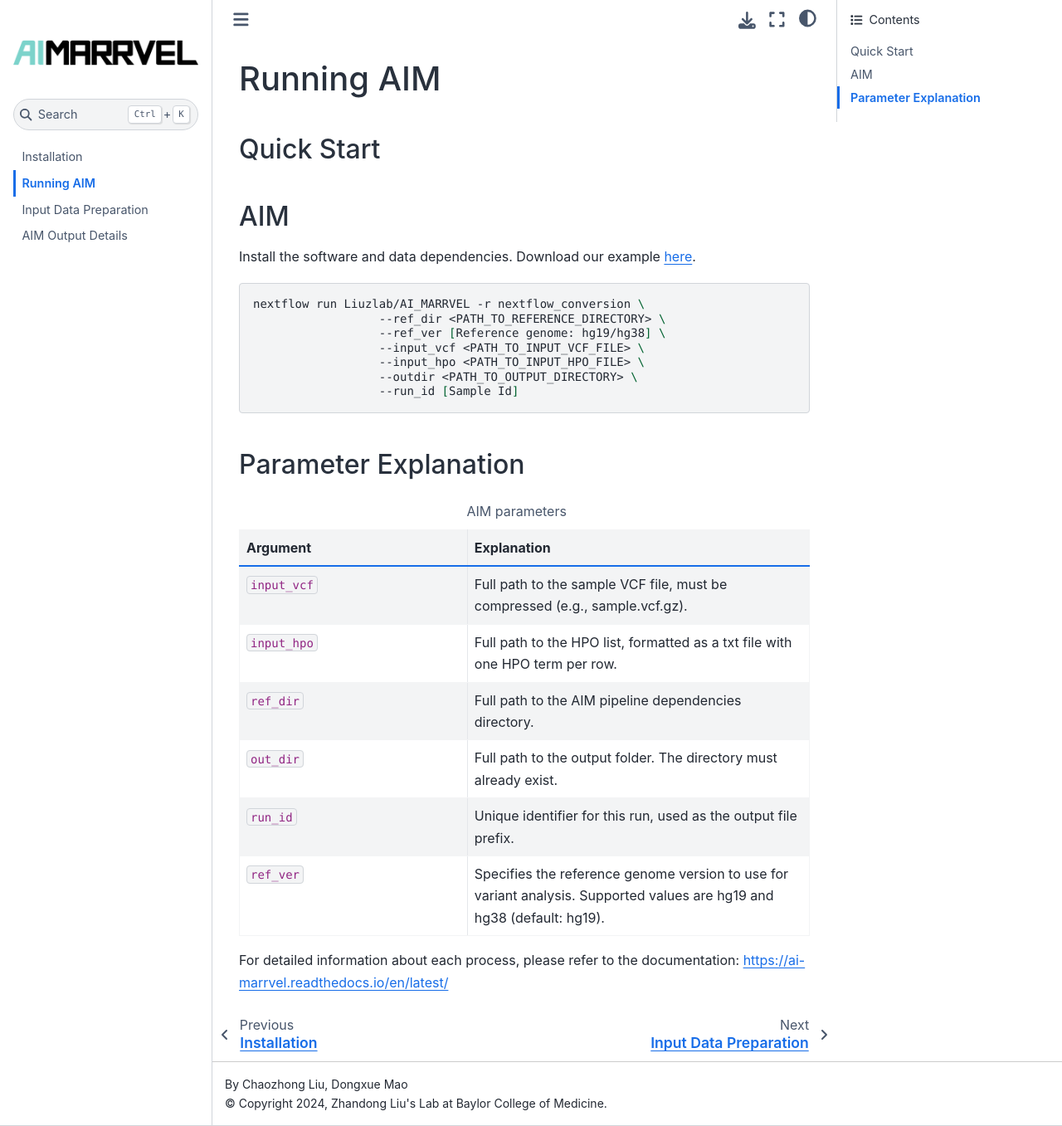
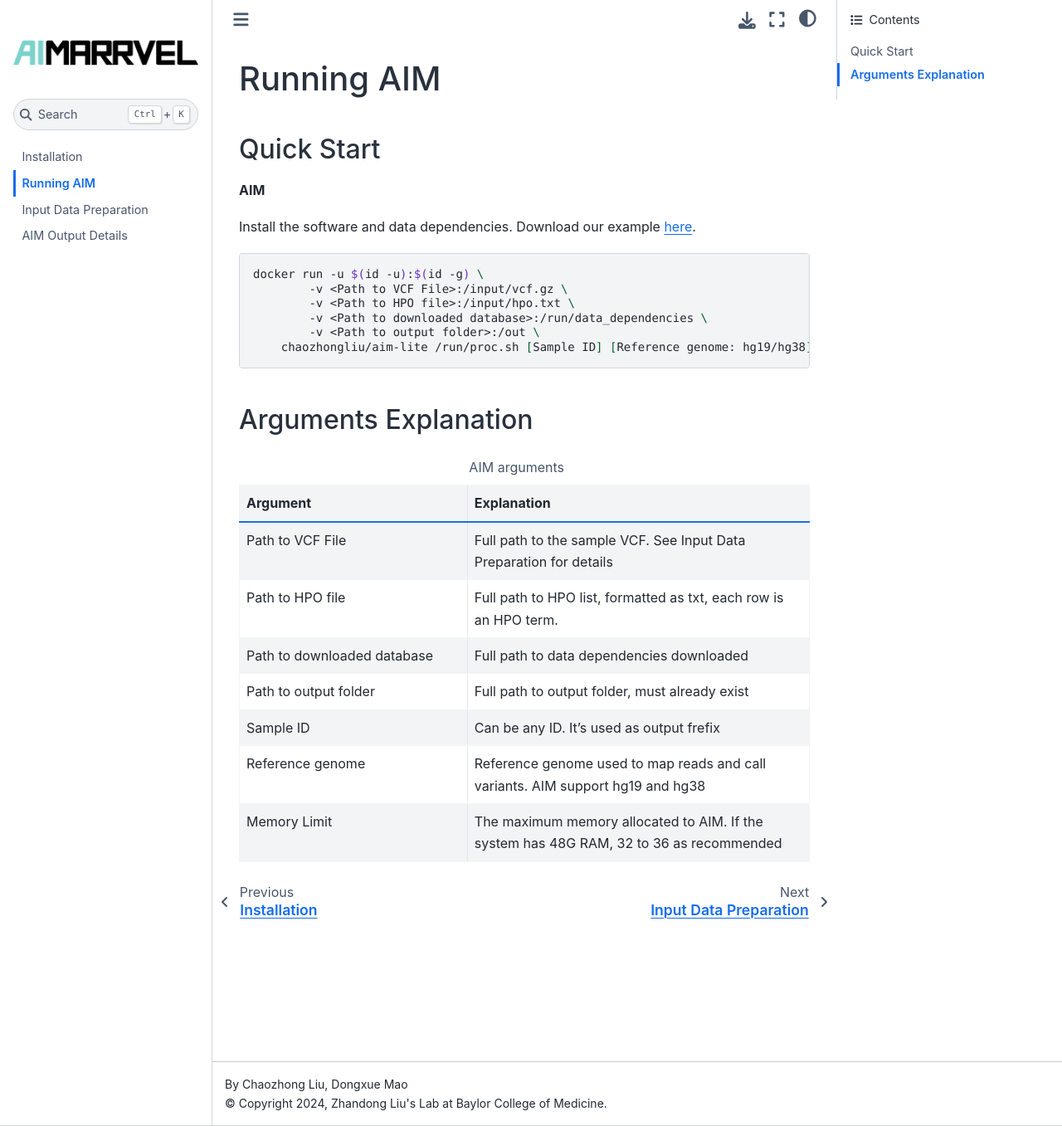
Before and after one commit to LiuzLab/AI_MARRVEL, a Sphinx documentation site: the page built from docs/source/runningaim.rst, in a window 1280 px wide and 1357 px high. Shown: the whole window at 83% size. Built offline with Sphinx 7.4.7 and the Sphinx Book theme 1.1.4, drawn with Linux system fonts in a browser that asks for light colours.

Commit message:
Revert "Manual update"

```diff
--- a/docs/source/runningaim.rst
+++ b/docs/source/runningaim.rst
@@ -7,43 +7,41 @@
 Quick Start
 =============
 
-AIM
-=========
+**AIM**
 
 Install the software and data dependencies. Download our example `here <https://app.globus.org/file-manager?origin_id=bacf3c02-a7a5-4a4d-b706-43cf37f0445a&origin_path=%2F>`_.
 
 .. code-block:: bash
 
-   nextflow run Liuzlab/AI_MARRVEL -r nextflow_conversion \
-                     --ref_dir <PATH_TO_REFERENCE_DIRECTORY> \
-                     --ref_ver [Reference genome: hg19/hg38] \
-                     --input_vcf <PATH_TO_INPUT_VCF_FILE> \
-                     --input_hpo <PATH_TO_INPUT_HPO_FILE> \
-                     --outdir <PATH_TO_OUTPUT_DIRECTORY> \
-                     --run_id [Sample Id]
+    docker run -u $(id -u):$(id -g) \
+            -v <Path to VCF File>:/input/vcf.gz \
+            -v <Path to HPO file>:/input/hpo.txt \
+            -v <Path to downloaded database>:/run/data_dependencies \
+            -v <Path to output folder>:/out \
+        chaozhongliu/aim-lite /run/proc.sh [Sample ID] [Reference genome: hg19/hg38] [Memory Limit (G)]
 
 
 
-Parameter Explanation
+Arguments Explanation
 =======================
 
-.. list-table:: AIM parameters
+.. list-table:: AIM arguments
    :header-rows: 1
    :widths: 40 60
 
    *  -  Argument
       -  Explanation
-   *  -  ``input_vcf``
-      -  Full path to the sample VCF file, must be compressed (e.g., sample.vcf.gz).
-   *  -  ``input_hpo``
-      -  Full path to the HPO list, formatted as a txt file with one HPO term per row.
-   *  -  ``ref_dir``
-      -  Full path to the AIM pipeline dependencies directory.
-   *  - ``out_dir``
-      -  Full path to the output folder. The directory must already exist.
-   *  -  ``run_id``
-      -  Unique identifier for this run, used as the output file prefix.
-   *  -  ``ref_ver``
-      -  Specifies the reference genome version to use for variant analysis. Supported values are hg19 and hg38 (default: hg19).
-
-For detailed information about each process, please refer to the documentation: https://ai-marrvel.readthedocs.io/en/latest/
+   *  -  Path to VCF File
+      -  Full path to the sample VCF. See Input Data Preparation for details
+   *  -  Path to HPO file
+      -  Full path to HPO list, formatted as txt, each row is an HPO term.
+   *  -  Path to downloaded database
+      -  Full path to data dependencies downloaded
+   *  -  Path to output folder
+      -  Full path to output folder, must already exist
+   *  -  Sample ID
+      -  Can be any ID. It's used as output frefix
+   *  -  Reference genome
+      -  Reference genome used to map reads and call variants. AIM support hg19 and hg38
+   *  -  Memory Limit
+      -  The maximum memory allocated to AIM. If the system has 48G RAM, 32 to 36 as recommended
```
Also changed, not shown: docs/source/installation.rst (+17 -18 lines).
